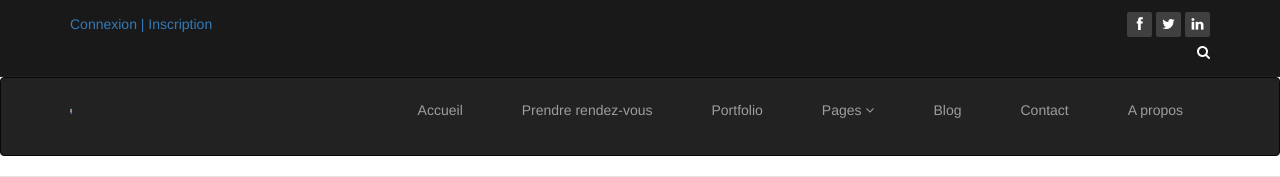
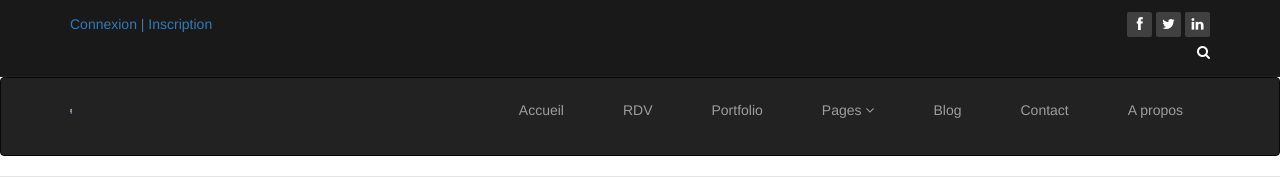
Before and after one commit to Buenoj55/GaragePPE, a PHP site: page /index.php in a window 1280 px wide. Shown: the top 177 px of the page. Run offline with PHP 8.4, Linux system fonts and the light colour scheme; some libraries are stand-ins or nearby versions.

Commit message:
Modif header

```diff
--- a/PPE1/header.php
+++ b/PPE1/header.php
@@ -48,7 +48,7 @@
             <div class="collapse navbar-collapse navbar-right">
                 <ul class="nav navbar-nav">
                     <li><a href="/PPE1/index.php">Accueil</a></li>
-                    <li><a href="/PPE1/Reservation/Reservation.php">Prendre rendez-vous</a></li>
+                    <li><a href="/PPE1/Reservation/Reservation.php">RDV</a></li>
                     <li><a href="/PPE1/portfolio.html">Portfolio</a></li>
                     <li class="dropdown">
                         <a href="#" class="dropdown-toggle" data-toggle="dropdown">Pages <i class="fa fa-angle-down"></i></a>
```
